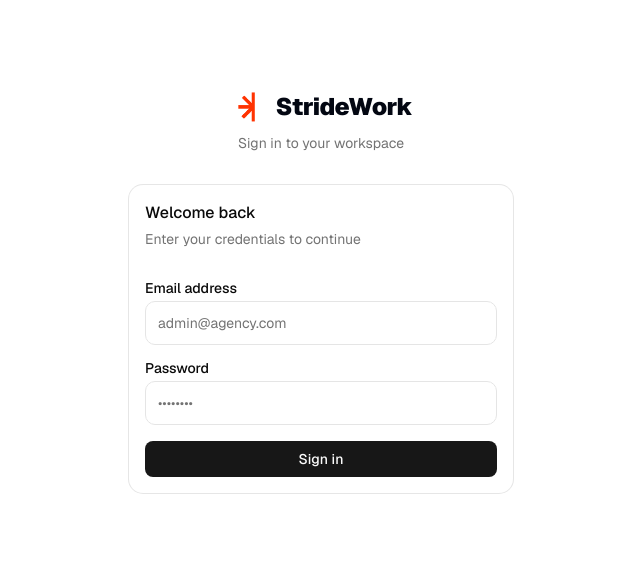
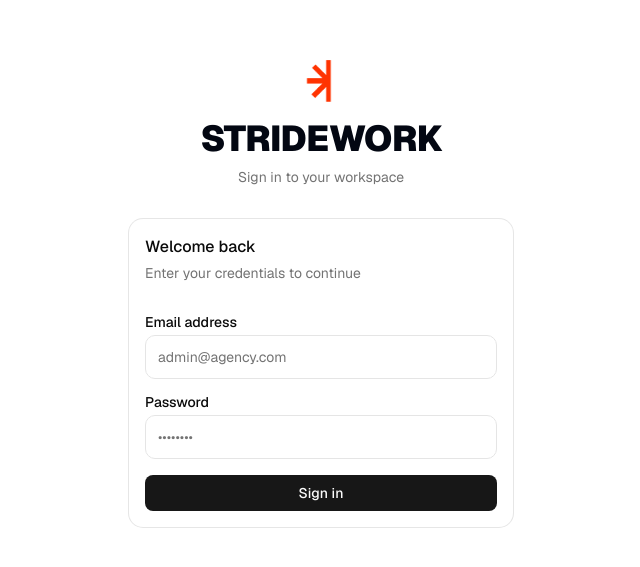
Before and after one commit to AhmadStride/stridework, a Next.js app: page /login in a window 1280 px wide. Shown: the part 109-676 px from the top of the page, without its empty margins (319-959 px from the left). Built offline with nearby package versions, Linux system fonts and the light colour scheme.

Commit message:
Login: icon stacked above STRIDEWORK in caps

```diff
--- a/app/login/page.tsx
+++ b/app/login/page.tsx
@@ -29,10 +29,8 @@ export default function LoginPage() {
     <div className="min-h-screen flex items-center justify-center bg-background px-4">
       <div className="w-full max-w-sm">
         <div className="text-center mb-8">
-          <div className="flex items-center justify-center gap-2.5 mb-2">
-            <Image src="/logo-icon.png" alt="StrideWork" width={36} height={36} className="shrink-0" />
-            <span className="text-2xl font-black tracking-tight text-gray-950" style={{ letterSpacing: '-0.02em' }}>StrideWork</span>
-          </div>
+          <Image src="/logo-icon.png" alt="StrideWork" width={52} height={52} className="mx-auto mb-3" />
+          <h1 className="text-4xl font-black uppercase tracking-tight text-gray-950" style={{ letterSpacing: '-0.02em' }}>STRIDEWORK</h1>
           <p className="text-sm text-muted-foreground mt-2">Sign in to your workspace</p>
         </div>
 
```
